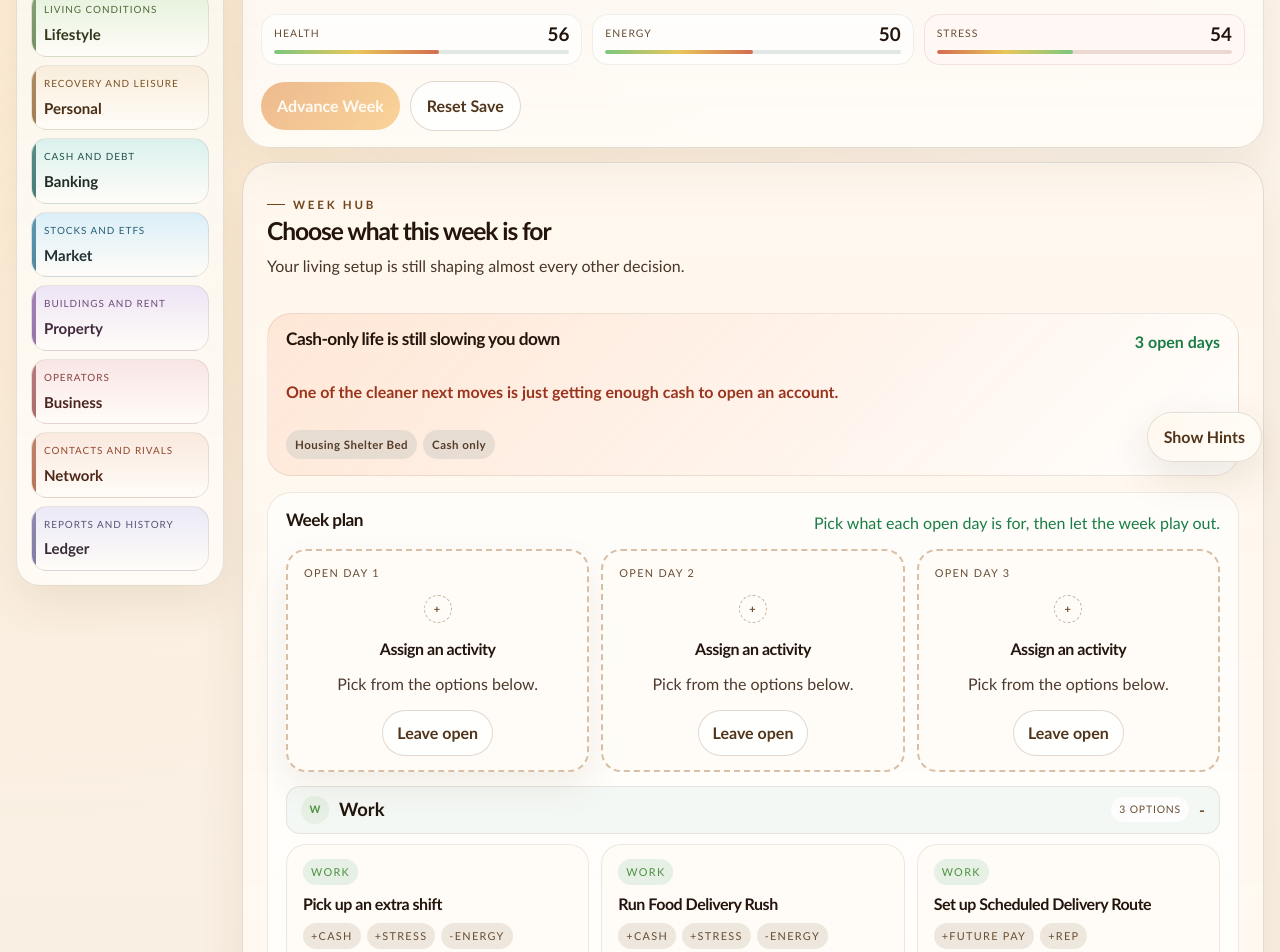
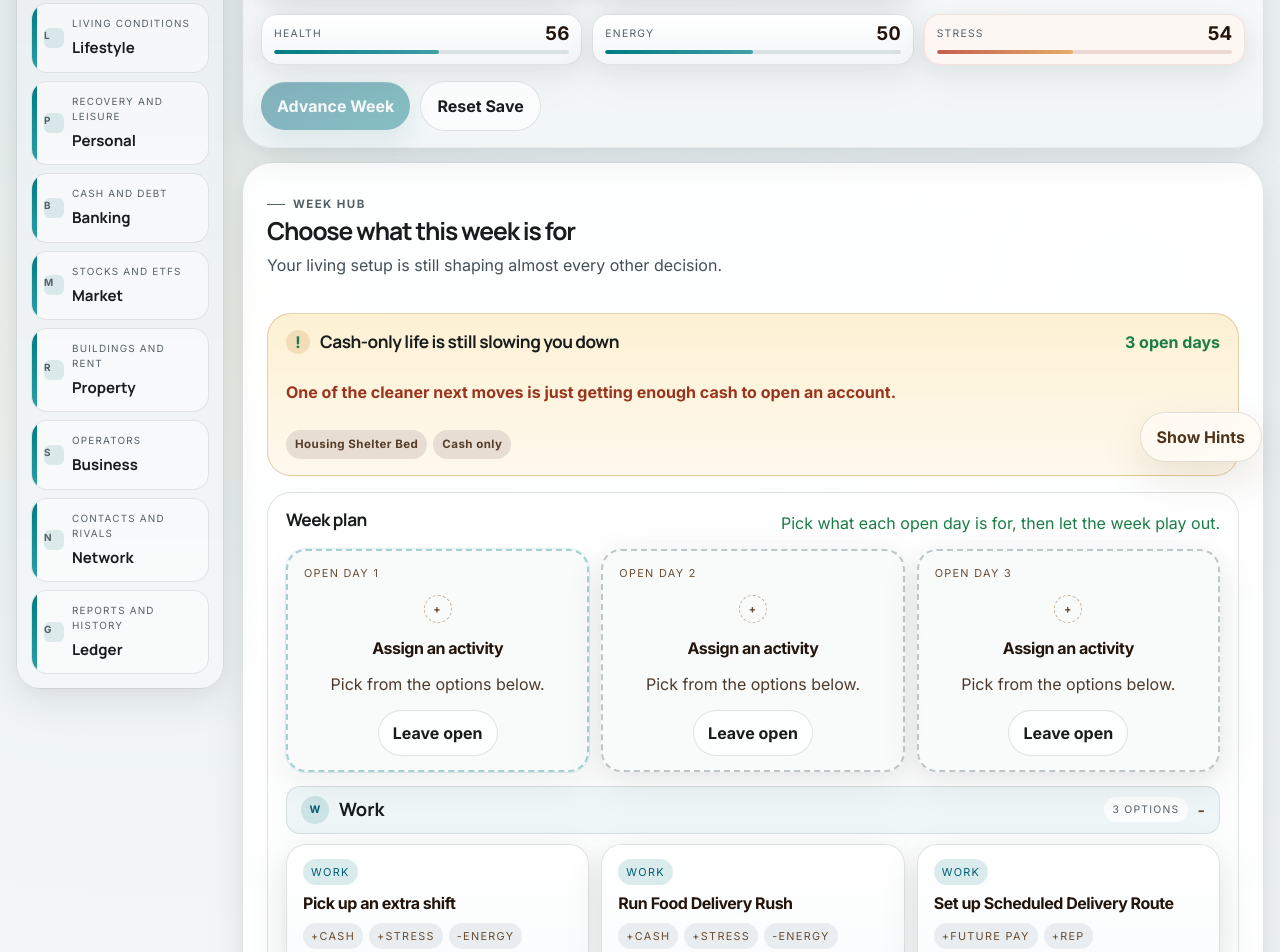
Before and after one commit to prebenjor/StockGame, a React (Vite) app: page / in a window 1280 px wide. Shown: the part 320-1272 px from the top of the page. Built offline with nearby package versions, Linux system fonts and the light colour scheme.

Commit message:
Shift UI to teal slate visual system

```diff
--- a/src/App.css
+++ b/src/App.css
@@ -1,3 +1,5 @@
+@import url('https://fonts.googleapis.com/css2?family=Inter:wght@400;500;600;700&family=Manrope:wght@600;700;800&display=swap');
+
 .app-shell {
   width: min(100%, 1880px);
   margin: 0 auto;
@@ -3358,6 +3360,417 @@ button:focus-visible,
   }
 }
 
+/* Tactical Horizon visual system */
+
+:root {
+  --th-surface: #f4f6f7;
+  --th-surface-low: #edf1f2;
+  --th-surface-high: #e2e8ea;
+  --th-surface-top: #ffffff;
+  --th-text: #191c1d;
+  --th-text-muted: #556167;
+  --th-outline: rgba(88, 101, 108, 0.18);
+  --th-outline-strong: rgba(88, 101, 108, 0.28);
+  --th-primary: #007b83;
+  --th-primary-deep: #005e76;
+  --th-primary-soft: rgba(0, 123, 131, 0.14);
+  --th-amber: #f7e0a6;
+  --th-amber-border: rgba(161, 104, 23, 0.28);
+  --th-danger: #c45e4f;
+  --th-shadow:
+    0 4px 20px rgba(25, 28, 29, 0.04),
+    0 12px 40px rgba(25, 28, 29, 0.08);
+}
+
+body,
+.app-shell,
+button,
+input,
+select,
+textarea {
+  font-family: 'Inter', 'Segoe UI', system-ui, sans-serif;
+  color: var(--th-text);
+}
+
+.app-shell {
+  background:
+    radial-gradient(circle at 12% 10%, rgba(0, 123, 131, 0.08), transparent 28%),
+    radial-gradient(circle at 88% 18%, rgba(0, 94, 118, 0.05), transparent 32%),
+    linear-gradient(180deg, #f6f8f9 0%, #eef2f3 100%);
+}
+
+.panel,
+.resource-hub,
+.side-nav-shell,
+.hub-card,
+.section-panel,
+.section-toolbar,
+.section-tab,
+.planner-group-header,
+.planner-option-card,
+.week-slot-card,
+.event-choice-card,
+.route-card,
+.opportunity-preview,
+.log-entry,
+.compact-note,
+.tip-card,
+.resource-chip,
+.resource-meter,
+.toolbar-search,
+.toolbar-select,
+.toolbar-chip,
+.rail-card,
+.lifestyle-option,
+.banking-row {
+  border-color: var(--th-outline);
+  background: linear-gradient(180deg, rgba(255, 255, 255, 0.96), rgba(248, 250, 251, 0.92));
+  box-shadow: none;
+}
+
+.panel,
+.resource-hub,
+.side-nav-shell,
+.section-panel,
+.section-toolbar,
+.planner-option-card,
+.week-slot-card,
+.event-choice-card,
+.route-card,
+.opportunity-preview,
+.log-entry,
+.compact-note,
+.tip-card,
+.resource-chip,
+.resource-meter,
+.lifestyle-option,
+.banking-row {
+  box-shadow: var(--th-shadow);
+}
+
+.panel-kicker,
+.resource-hub-role span,
+.resource-chip span,
+.resource-meter-topline span,
+.side-nav-item span,
+.side-nav-marker,
+.planner-group-count,
+.slot-kind-badge,
+.planner-option-assigned,
+.planner-tradeoff-tag,
+.compact-note,
+.log-topline span,
+.toolbar-summary,
+.toolbar-chip span,
+.toolbar-select span {
+  text-transform: uppercase;
+  letter-spacing: 0.12em;
+  color: var(--th-text-muted);
+}
+
+.panel-header h2,
+.resource-hub-headline h2,
+.resource-hub-role strong,
+.planner-group-title strong,
+.card-topline h3,
+.route-card strong,
+.side-nav-topline h1,
+.side-nav-item strong {
+  font-family: 'Manrope', 'Inter', system-ui, sans-serif;
+  color: var(--th-text);
+}
+
+.panel-header p,
+.card p,
+.log-entry p,
+.tip-card,
+.compact-note,
+.hero-text {
+  color: #425057;
+}
+
+.side-nav-shell {
+  background: linear-gradient(180deg, rgba(231, 236, 239, 0.98), rgba(243, 246, 247, 0.94));
+}
+
+.side-nav-item {
+  min-height: 64px;
+  padding: 12px 14px 12px 40px;
+  background: rgba(255, 255, 255, 0.5);
+  border-color: rgba(91, 104, 111, 0.15);
+}
+
+.side-nav-item:hover {
+  background: rgba(226, 232, 236, 0.78);
+  border-color: rgba(91, 104, 111, 0.22);
+  box-shadow: 0 8px 20px rgba(25, 28, 29, 0.06);
+}
+
+.side-nav-item.active {
+  background: linear-gradient(180deg, rgba(255, 255, 255, 0.92), rgba(243, 249, 250, 0.98));
+  border-color: rgba(0, 123, 131, 0.28);
+}
+
+.side-nav-item::before {
+  width: 5px;
+  background: linear-gradient(180deg, var(--th-primary), #2aa0a8);
+  opacity: 1;
+}
+
+.side-nav-marker {
+  position: absolute;
+  left: 12px;
+  top: 50%;
+  transform: translateY(-50%);
+  display: inline-flex;
+  align-items: center;
+  justify-content: center;
+  width: 20px;
+  height: 20px;
+  border-radius: 6px;
+  background: rgba(0, 123, 131, 0.12);
+  color: var(--th-primary-deep);
+  font-weight: 700;
+}
+
+.resource-hub {
+  background: linear-gradient(180deg, rgba(255, 255, 255, 0.98), rgba(241, 245, 246, 0.95));
+  border-color: rgba(91, 104, 111, 0.14);
+}
+
+.resource-chip,
+.resource-meter {
+  background: linear-gradient(180deg, #ffffff, #f3f6f7);
+}
+
+.resource-meter-bar,
+.hud-meter-bar,
+.condition-bar {
+  background: rgba(207, 215, 218, 0.7);
+}
+
+.resource-meter-bar span,
+.hud-meter-bar span,
+.condition-bar span {
+  background: linear-gradient(90deg, var(--th-primary), #42a0a6);
+}
+
+.resource-meter.stress .resource-meter-bar span,
+.hud-meter.stress .hud-meter-bar span,
+.condition-row.stress .condition-bar span {
+  background: linear-gradient(90deg, #c45e4f, #e5ad66);
+}
+
+.primary-button,
+.week-run-actions .primary-button,
+.resource-hub-actions .primary-button {
+  background: linear-gradient(135deg, var(--th-primary-deep), var(--th-primary));
+  color: #f9fcfc;
+  box-shadow:
+    0 12px 28px rgba(0, 94, 118, 0.22),
+    inset 0 1px 0 rgba(255, 255, 255, 0.14);
+}
+
+.secondary-button,
+.mini-button.ghost,
+.week-run-actions .secondary-button {
+  background: rgba(255, 255, 255, 0.68);
+  color: var(--th-text);
+  border: 1px solid rgba(91, 104, 111, 0.18);
+}
+
+.secondary-button:hover:not(:disabled),
+.mini-button.ghost:hover:not(:disabled) {
+  border-color: rgba(91, 104, 111, 0.32);
+  background: rgba(233, 238, 240, 0.88);
+}
+
+.hub-card.story.negative {
+  background: linear-gradient(180deg, rgba(253, 240, 209, 0.95), rgba(255, 249, 236, 0.92));
+  border-color: var(--th-amber-border);
+}
+
+.hub-card.story.positive {
+  background: linear-gradient(180deg, rgba(232, 246, 246, 0.96), rgba(247, 251, 251, 0.94));
+  border-color: rgba(0, 123, 131, 0.18);
+}
+
+.story-title-wrap {
+  display: flex;
+  align-items: center;
+  gap: 10px;
+}
+
+.story-alert-icon {
+  display: inline-flex;
+  align-items: center;
+  justify-content: center;
+  width: 24px;
+  height: 24px;
+  border-radius: 999px;
+  background: rgba(177, 113, 21, 0.16);
+  color: #8b560d;
+  font-weight: 800;
+  flex: 0 0 auto;
+}
+
+.week-slot-card.empty {
+  background: rgba(248, 250, 251, 0.82);
+  border: 2px dashed rgba(108, 124, 132, 0.42);
+}
+
+.week-slot-card.selected {
+  border-color: rgba(0, 123, 131, 0.34);
+  box-shadow:
+    0 14px 34px rgba(25, 28, 29, 0.06),
+    0 0 0 1px rgba(0, 123, 131, 0.12);
+}
+
+.week-slot-card.filled {
+  background: linear-gradient(180deg, rgba(255, 255, 255, 0.98), rgba(244, 248, 249, 0.94));
+}
+
+.week-slot-card.slot-kind-work,
+.slot-kind-badge.work,
+.planner-group-icon.work {
+  border-left-color: var(--th-primary);
+}
+
+.slot-kind-badge.work,
+.planner-group-icon.work {
+  background: rgba(0, 123, 131, 0.14);
+  color: var(--th-primary-deep);
+}
+
+.slot-kind-badge.recovery,
+.planner-group-icon.recovery {
+  background: rgba(212, 136, 43, 0.14);
+  color: #93601a;
+}
+
+.slot-kind-badge.growth,
+.planner-group-icon.growth {
+  background: rgba(117, 101, 62, 0.14);
+  color: #5e512f;
+}
+
+.slot-kind-badge.money,
+.planner-group-icon.money {
+  background: rgba(58, 116, 126, 0.14);
+  color: #285f66;
+}
+
+.planner-group-header {
+  border-color: rgba(91, 104, 111, 0.16);
+  box-shadow: none;
+}
+
+.planner-group-work .planner-group-header {
+  background: rgba(0, 123, 131, 0.06);
+}
+
+.planner-group-recovery .planner-group-header {
+  background: rgba(212, 136, 43, 0.08);
+}
+
+.planner-group-growth .planner-group-header {
+  background: rgba(117, 101, 62, 0.08);
+}
+
+.planner-group-money .planner-group-header {
+  background: rgba(58, 116, 126, 0.08);
+}
+
+.planner-option-card,
+.event-choice-card,
+.route-card,
+.opportunity-preview,
+.section-tab {
+  transition: transform 180ms ease, box-shadow 180ms ease, border-color 180ms ease, background 180ms ease;
+}
+
+.planner-option-card:hover,
+.event-choice-card:hover,
+.route-card:hover,
+.opportunity-preview:hover,
+.section-tab:hover {
+  transform: translateY(-2px);
+  box-shadow:
+    0 12px 28px rgba(25, 28, 29, 0.07),
+    0 0 0 1px rgba(0, 123, 131, 0.08);
+}
+
+.planner-tradeoff-tag {
+  background: rgba(231, 236, 238, 0.9);
+  color: #47545a;
+}
+
+.week-run-bar {
+  background: linear-gradient(180deg, rgba(246, 249, 250, 0.98), rgba(237, 242, 244, 0.95));
+  border-color: rgba(91, 104, 111, 0.16);
+  box-shadow:
+    0 -6px 22px rgba(25, 28, 29, 0.06),
+    0 0 0 1px rgba(255, 255, 255, 0.4) inset;
+}
+
+.week-run-summary strong {
+  font-family: 'Manrope', 'Inter', system-ui, sans-serif;
+}
+
+.event-choice-card.major {
+  border-color: rgba(0, 123, 131, 0.22);
+  box-shadow:
+    0 16px 34px rgba(25, 28, 29, 0.08),
+    0 0 0 1px rgba(0, 123, 131, 0.1);
+}
+
+.event-choice-card.side {
+  background: linear-gradient(180deg, rgba(249, 251, 252, 0.96), rgba(242, 246, 247, 0.92));
+}
+
+.event-choice-card.bad {
+  background: linear-gradient(180deg, rgba(255, 244, 239, 0.96), rgba(250, 246, 244, 0.92));
+}
+
+.event-choice-card.good {
+  background: linear-gradient(180deg, rgba(241, 250, 250, 0.96), rgba(246, 250, 250, 0.92));
+}
+
+.mobile-topbar {
+  background: linear-gradient(180deg, rgba(248, 250, 251, 0.98), rgba(239, 243, 245, 0.94));
+  border-color: rgba(91, 104, 111, 0.16);
+  box-shadow: var(--th-shadow);
+}
+
+.mobile-menu-button {
+  background: rgba(255, 255, 255, 0.88);
+  border-color: rgba(91, 104, 111, 0.16);
+  color: var(--th-text);
+}
+
+.section-panel {
+  background: linear-gradient(180deg, rgba(244, 247, 248, 0.98), rgba(239, 243, 245, 0.94));
+}
+
+.section-tab.active {
+  border-color: rgba(0, 123, 131, 0.26);
+  box-shadow:
+    0 12px 28px rgba(25, 28, 29, 0.06),
+    inset 0 0 0 1px rgba(0, 123, 131, 0.12);
+}
+
+.toolbar-search,
+.toolbar-select,
+.toolbar-chip {
+  background: rgba(255, 255, 255, 0.82);
+}
+
+@media (max-width: 900px) {
+  .side-nav-item {
+    min-height: 60px;
+  }
+}
+
 @media (prefers-reduced-motion: reduce) {
   *,
   *::before,
--- a/src/features/dashboard/HeroPanel.tsx
+++ b/src/features/dashboard/HeroPanel.tsx
@@ -15,6 +15,20 @@ type Props = {
   onViewKeyDown: (event: React.KeyboardEvent<HTMLButtonElement>, index: number) => void
   mobileDrawerOpen: boolean
   onCloseDrawer: () => void
+}
+
+const NAV_MARKERS: Record<string, string> = {
+  overview: 'O',
+  career: 'C',
+  education: 'E',
+  lifestyle: 'L',
+  personal: 'P',
+  banking: 'B',
+  market: 'M',
+  property: 'R',
+  business: 'S',
+  network: 'N',
+  ledger: 'G',
 }
 
 export function HeroPanel({
@@ -63,6 +77,9 @@ export function HeroPanel({
             }
             data-mobile-open={mobileDrawerOpen ? 'true' : 'false'}
           >
+            <span className="side-nav-marker" aria-hidden="true">
+              {NAV_MARKERS[view.id] ?? view.label.slice(0, 1)}
+            </span>
             <span>{view.kicker}</span>
             <strong>{view.label}</strong>
           </button>
--- a/src/features/dashboard/OverviewPanels.tsx
+++ b/src/features/dashboard/OverviewPanels.tsx
@@ -322,7 +322,12 @@ export function SidePanel({ state, dispatch, onNavigate }: SideProps) {
         <div className="week-hub-main-column">
           <article className={`hub-card story ${pressure.tone}`}>
             <div className="card-topline">
-              <h3>{pressure.title}</h3>
+              <div className="story-title-wrap">
+                <span className="story-alert-icon" aria-hidden="true">
+                  !
+                </span>
+                <h3>{pressure.title}</h3>
+              </div>
               <span>{state.actionPoints} open days</span>
             </div>
             <p>{pressure.detail}</p>
```
Also changed, not shown: 1 other file (tests, documents, lock files or other folders).
